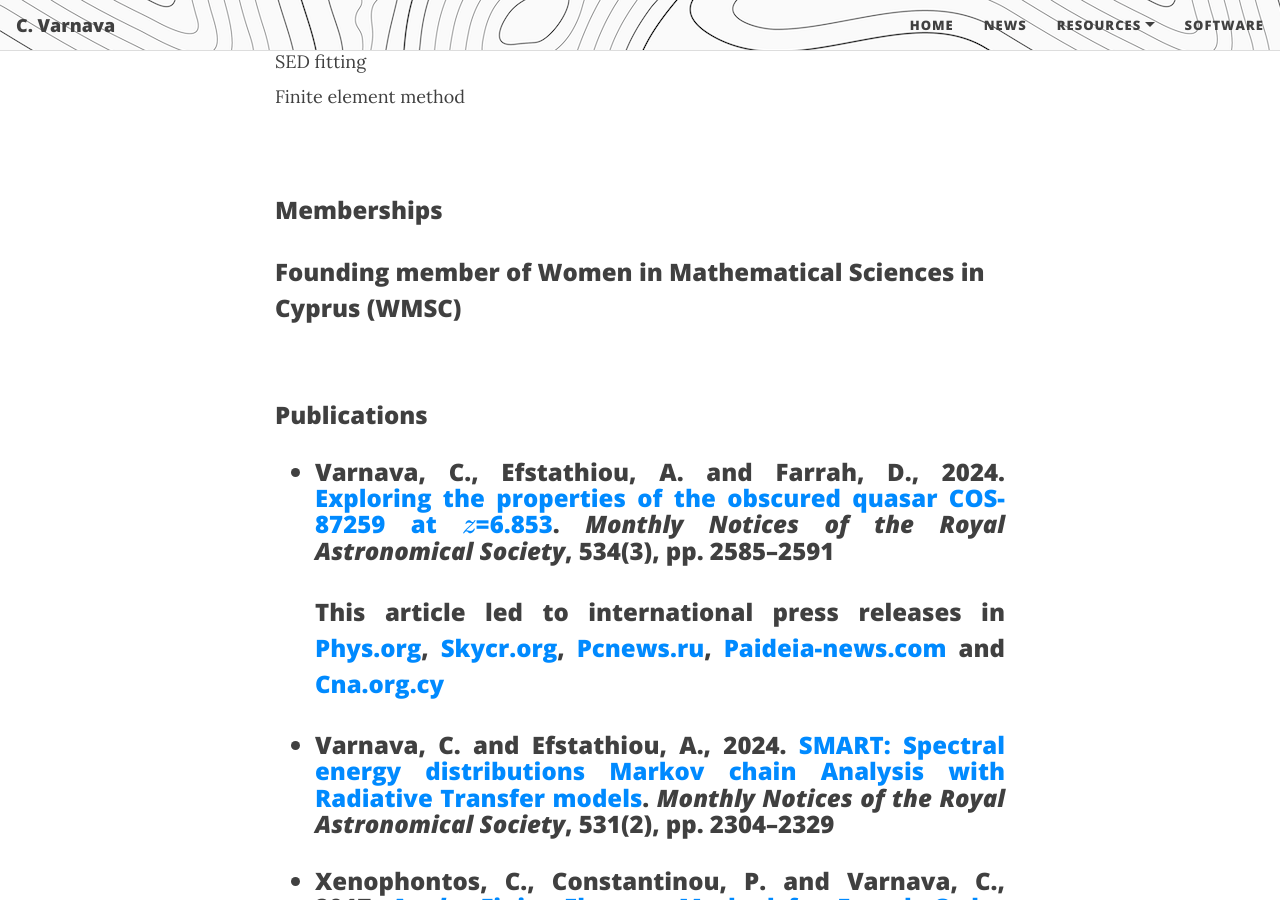
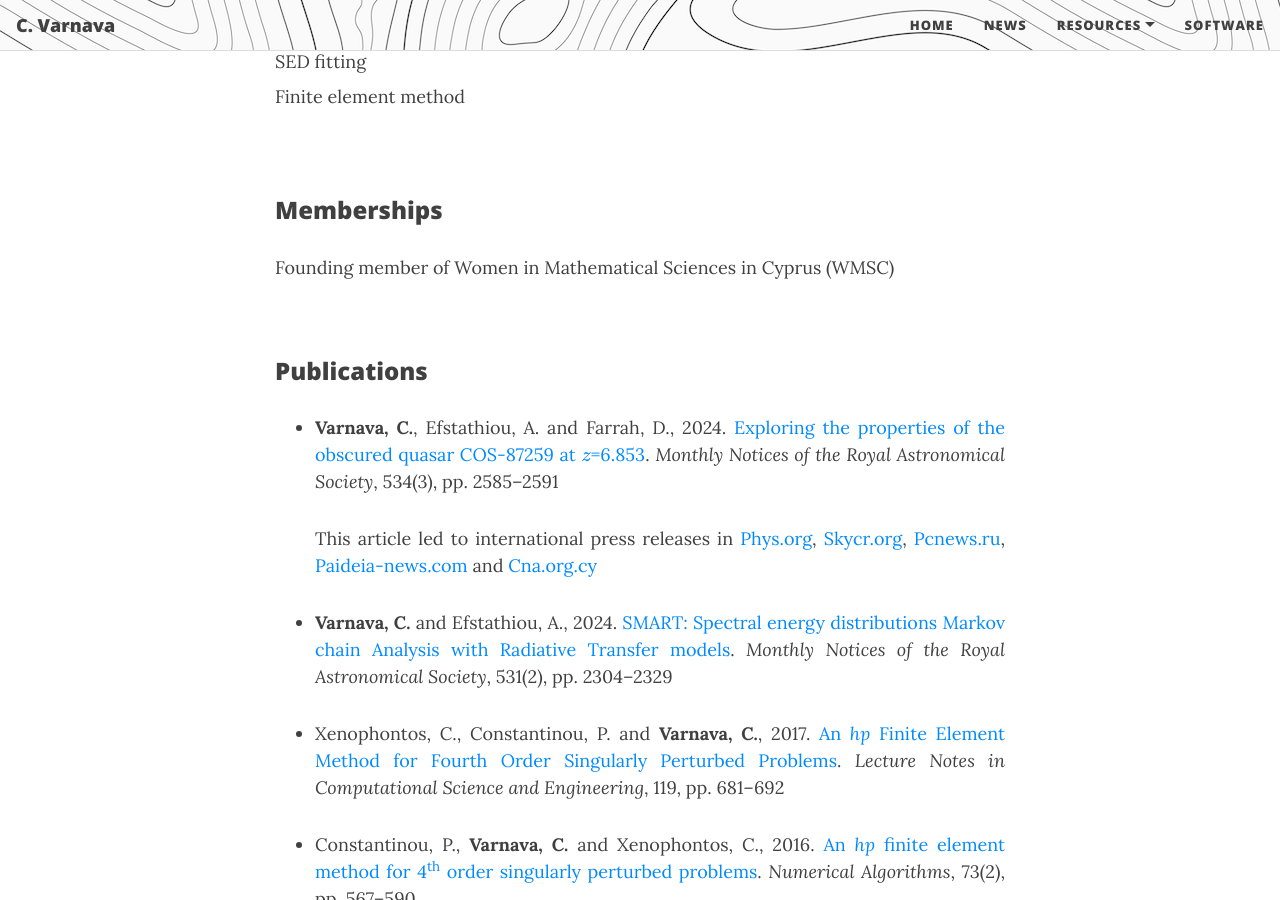
Before and after one commit to ch-var/ch-var.github.io, a Jekyll site: the page built from cv.html, in a window 1280 px wide and 900 px high, scrolled down 2685 px. Built offline with Jekyll 4.4.1, drawn with Linux system fonts in a browser that asks for light colours; formulas are drawn with MathJax 3.

Commit message:
Update cv.html

```diff
--- a/cv.html
+++ b/cv.html
@@ -86,7 +86,7 @@
 Finite element method
 <p>
 <br>
-<h3><p style="font-family: var(--header-font); font-weight: 800; line-height: 1.1; font-size: 1.5rem; margin-top: 1.25rem;">Memberships</p>
+<p style="font-family: var(--header-font); font-weight: 800; line-height: 1.1; font-size: 1.5rem; margin-top: 1.25rem;">Memberships</p>
 <p>
 Founding member of Women in Mathematical Sciences in Cyprus (WMSC)
 </p>
```
